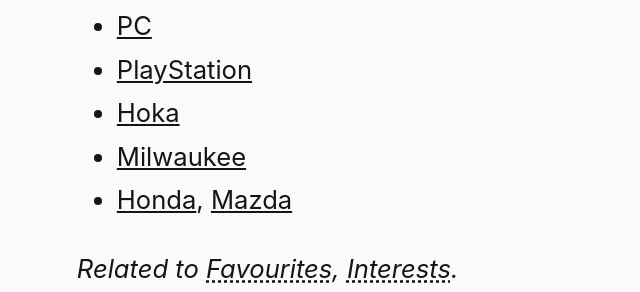
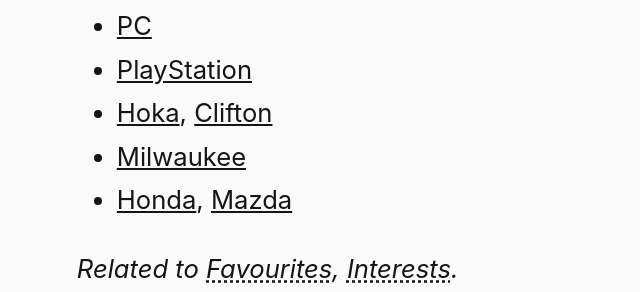
Before and after one commit to steinea/fyi, a Jekyll site: the page built from pages/preferences.md, in a window 1280 px wide. Shown: the part 579-871 px from the top of the page, without its empty margins (0-640 px from the left). Built offline with Jekyll 4.4.1, drawn with Linux system fonts in a browser that asks for light colours.

Commit message:
Update preferences

```diff
--- a/pages/preferences.md
+++ b/pages/preferences.md
@@ -15,7 +15,7 @@ permalink: /preferences/
 * [Android](https://en.wikipedia.org/wiki/Android_(operating_system)), [Samsung](https://en.wikipedia.org/wiki/Samsung)
 * [PC](https://en.wikipedia.org/wiki/Personal_computer)
 * [PlayStation](https://en.wikipedia.org/wiki/PlayStation)
-* [Hoka](https://en.wikipedia.org/wiki/Hoka_(brand))
+* [Hoka](https://en.wikipedia.org/wiki/Hoka_(brand)), [Clifton](https://www.hoka.com/en/ca/clifton/)
 * [Milwaukee](https://en.wikipedia.org/wiki/Milwaukee_Tool)
 * [Honda](https://en.wikipedia.org/wiki/Honda), [Mazda](https://en.wikipedia.org/wiki/Mazda)
 
```
